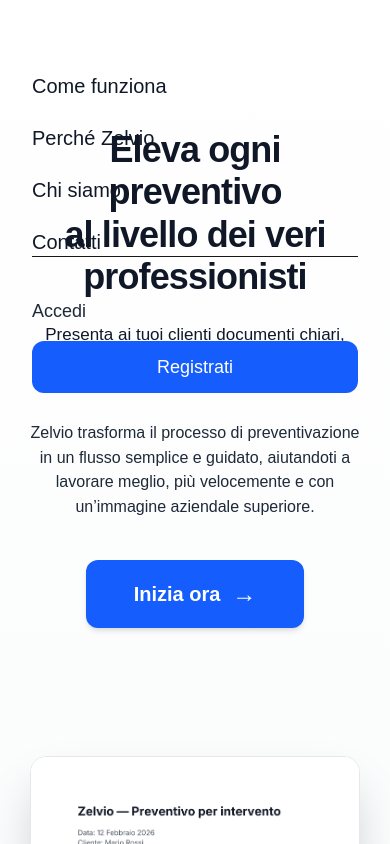
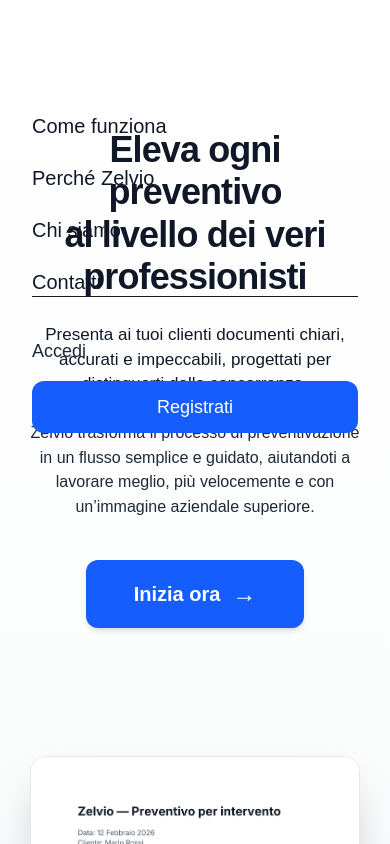
Before and after one commit to microbuilder84/zelvio, a Next.js app: page / in a window 390 px wide. Both pictures are taken after a click on the button "Toggle menu". Shown: the top 844 px of the page. Built offline with nearby package versions, Linux system fonts and the light colour scheme.

Commit message:
menu che copre

```diff
--- a/app/components/ui/Navbar.tsx
+++ b/app/components/ui/Navbar.tsx
@@ -53,7 +53,7 @@ export default function Navbar() {
             bg-white
             border-b border-gray-200
             z-40
-            ">
+        ">
             <nav className="max-w-5xl mx-auto px-4 sm:px-6 py-3 flex items-center justify-between">
 
                 {/* LOGO */}
@@ -103,7 +103,7 @@ export default function Navbar() {
 
                 {/* HAMBURGER MENU (MOBILE) */}
                 <button
-                    className="md:hidden flex flex-col gap-[4px] mr-2 z-30"
+                    className="md:hidden flex flex-col gap-[4px] mr-2 z-50"
                     onClick={() => setIsOpen(!isOpen)}
                     aria-label="Toggle menu"
                 >
@@ -121,12 +121,12 @@ export default function Navbar() {
                     ></span>
                 </button>
 
-                {/* MENU MOBILE FULLSCREEN */}
+                {/* MENU MOBILE FULLSCREEN CHE COPRE ANCHE LA NAVBAR */}
                 {isOpen && (
                     <div
-                        className="fixed inset-0 bg-white z-50 flex flex-col p-8 animate-fadeIn"
+                        className="fixed inset-0 top-0 left-0 w-full h-full bg-white z-50 flex flex-col p-8 animate-fadeIn"
                     >
-                        <div className="flex flex-col gap-6 mt-10 text-left">
+                        <div className="flex flex-col gap-6 mt-20 text-left">
 
                             <a
                                 href="#come-funziona"
```
